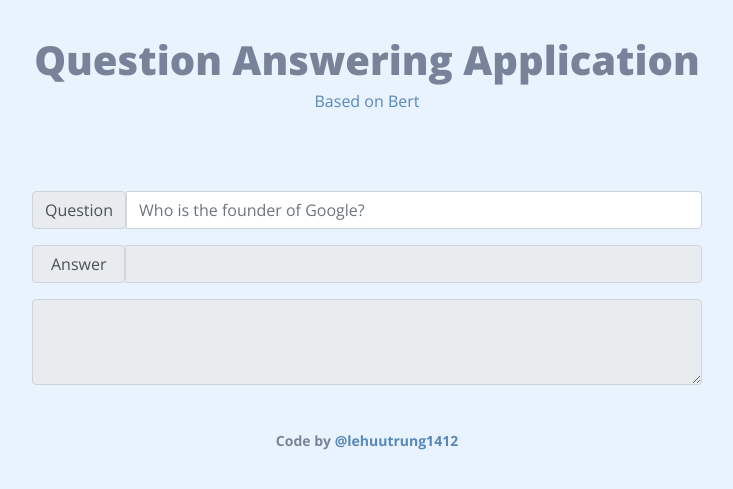
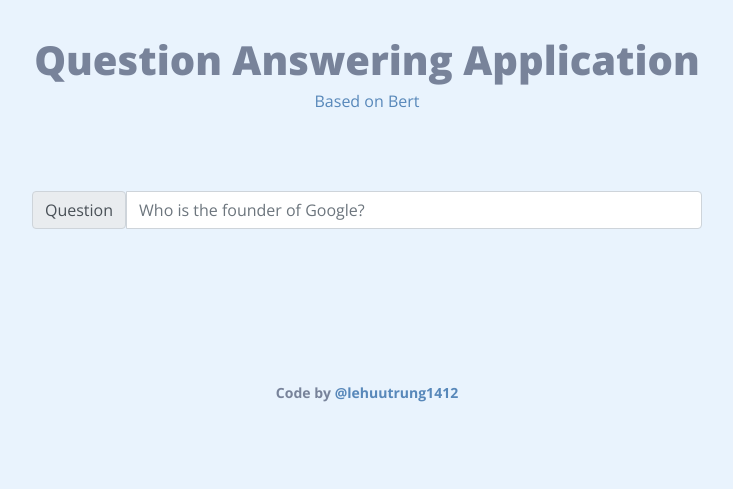
Before and after one commit to lehuutrung1412/IR-Question-Answering, a Python web app: template app/templates/index.html in a window 1280 px wide. Shown: the top 489 px of the page, without its empty margins (273-1006 px from the left). Run offline with Jinja, Linux system fonts and the light colour scheme; the template is opened without the code that fills it, so the values that code supplies are empty.

Commit message:
Update stable frontend

```diff
--- a/app/static/js/script.js
+++ b/app/static/js/script.js
@@ -1,10 +1,13 @@
 const question_input = document.getElementsByClassName("question-input")[0];
 const answer = document.getElementsByClassName("ans")[0];
 const textans = document.getElementsByClassName("textans")[0];
+const answer_ = document.getElementsByClassName("answer")[0];
 
 question_input.addEventListener("keyup", function(event) {
     if (event.key === "Enter") {
         console.log(question_input.value);
+        answer_.style.visibility = "hidden";
+        textans.style.visibility = "hidden";
         if (question_input.value === ''){
             alert('Vui lòng nhập câu hỏi!');
         }
@@ -29,10 +32,15 @@
         success: function (response){
             if (response){
                 console.log(response);
-                let ans = response['ans'];
+                let ans = response['answer'];
                 let text = response['text'];
+                let start = response['start'];
+                let end = response['end'];
+                text = text.slice(0, start) + "<strong>" + text.slice(start, end) + "</strong>" + text.slice(end, text.lenght);
                 answer.value = ans;
-                textans.value = text;
+                textans.innerHTML = text;
+                answer_.style.visibility = "visible";
+                textans.style.visibility = "visible";
             }
             else{
                 console.log('No response');
--- a/app/templates/index.html
+++ b/app/templates/index.html
@@ -22,12 +22,12 @@
                 <span class="input-group-text" id="inputGroup-sizing-default">Question</span>
                 <input type="text" class="question-input form-control" placeholder='Who is the founder of Google?' aria-label="Sizing example input" aria-describedby="inputGroup-sizing-default">
             </div>
-            <div class="answer input-group mb-3">
+            <div class="answer input-group mb-3" style="visibility: hidden;">
                 <span class="input-group-text" id="inputGroup-sizing-default">Answer</span>
                 <input type="text" readonly class="ans form-control" aria-label="Sizing example input" aria-describedby="inputGroup-sizing-default">
             </div>
             <div class="form-group">
-                <textarea class="textans form-control" readonly id="exampleFormControlTextarea1" rows="3"></textarea>
+                <p class="textans form-control" style="visibility: hidden;" readonly id="exampleFormControlTextarea1" rows="3"></p>
             </div>
         </main>
         <footer>
```
